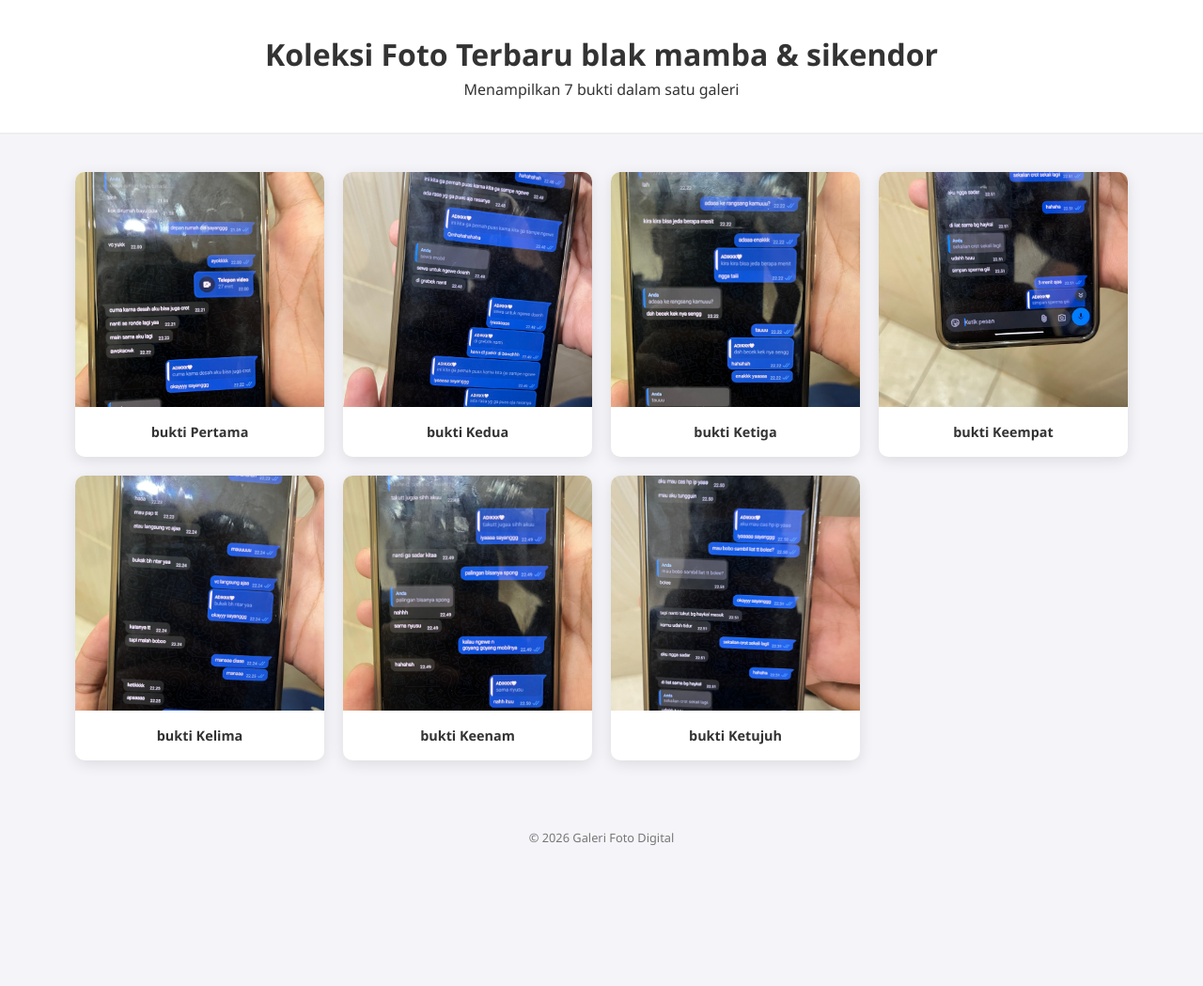
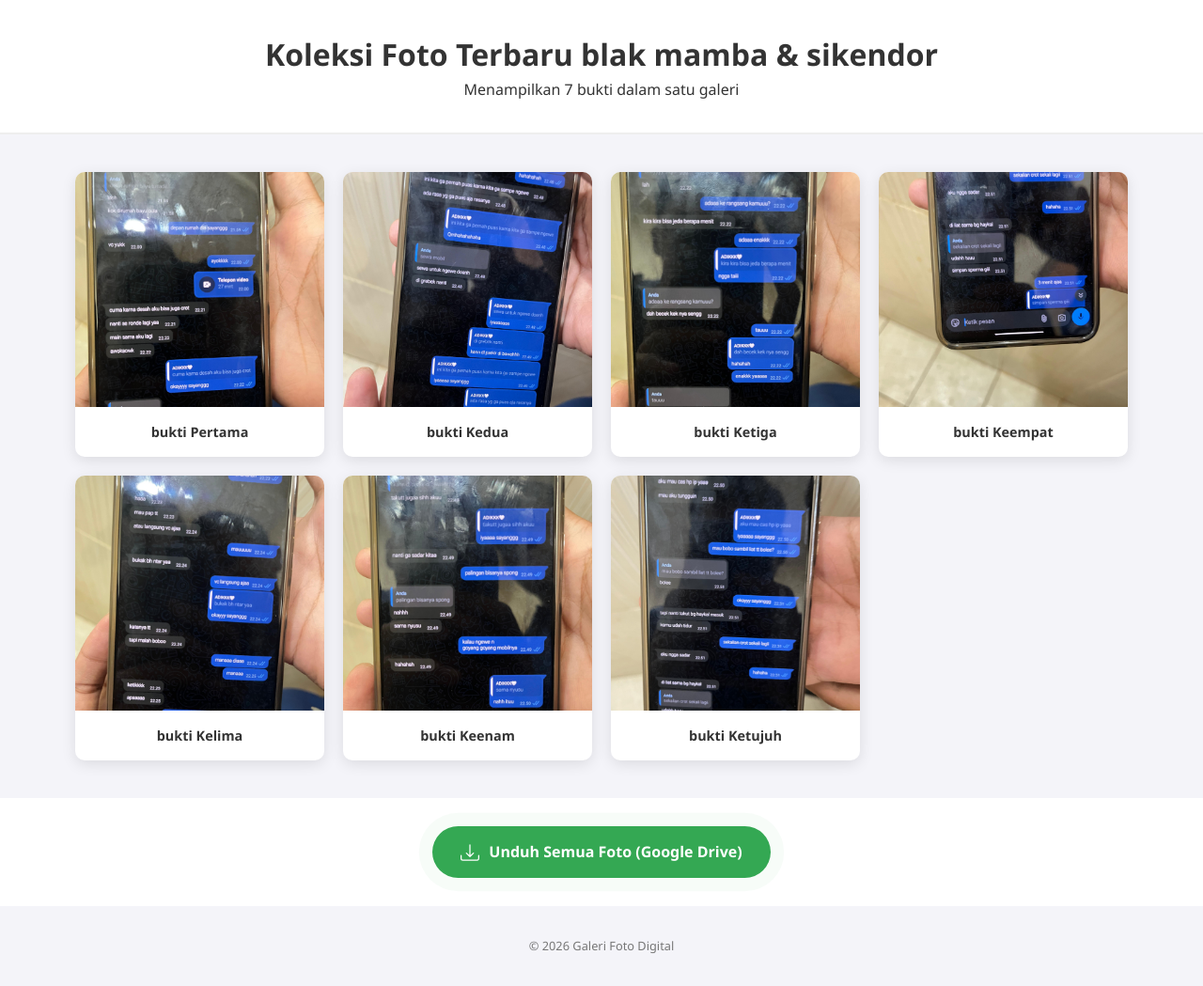
Before and after one commit to MZF-id/wkwkwk, a plain HTML site: page index.html in a window 1280 px wide. Shown: the whole page at 94% size. Before the commit the page ends 933 px from the top, so only its background shows below. Drawn offline with Linux system fonts and the light colour scheme.

Commit message:
index.html

```diff
--- a/index.html
+++ b/index.html
@@ -50,6 +50,16 @@
         </div>
     </main>
 
+    <section class="download-section">
+        <a href="URL_FOLDER_GOOGLE_DRIVE_ANDA" class="btn-download" target="_blank">
+            <svg xmlns="http://www.w3.org/2000/svg" width="20" height="20" fill="currentColor" viewBox="0 0 16 16">
+                <path d="M.5 9.9a.5.5 0 0 1 .5.5v2.5a1 1 0 0 0 1 1h12a1 1 0 0 0 1-1v-2.5a.5.5 0 0 1 1 0v2.5a2 2 0 0 1-2 2H2a2 2 0 0 1-2-2v-2.5a.5.5 0 0 1 .5-.5z"/>
+                <path d="M7.646 11.854a.5.5 0 0 0 .708 0l3-3a.5.5 0 0 0-.708-.708L8.5 10.293V1.5a.5.5 0 0 0-1 0v8.793L5.354 8.146a.5.5 0 1 0-.708.708l3 3z"/>
+            </svg>
+            Unduh Semua Foto (Google Drive)
+        </a>
+    </section>
+
     <footer>
         <p>&copy; 2026 Galeri Foto Digital</p>
     </footer>
```
